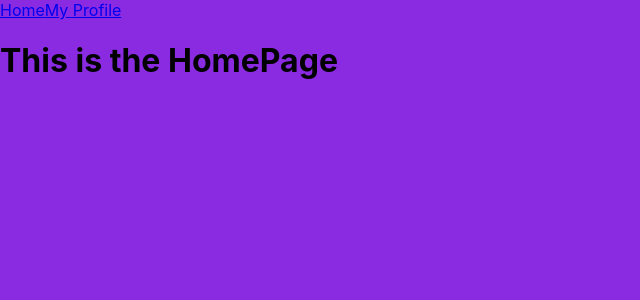
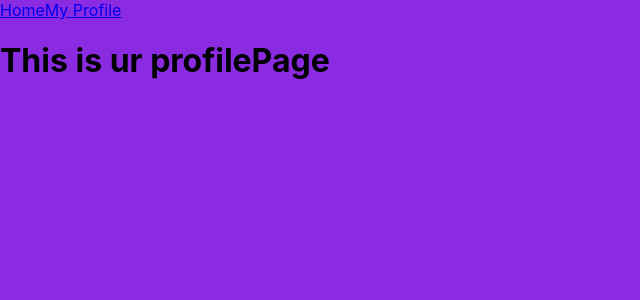
Before and after one commit to CarlMM/WorkoutJournalApp, a React (Vite) app in the folder WorkoutJournalFrontend/: page /myProfilePage in a window 1280 px wide. Shown: the top 300 px of the page, without its empty margins (0-640 px from the left). Built offline with nearby package versions, Linux system fonts and the light colour scheme.

Commit message:
Fixed routing problem, learning

```diff
--- a/WorkoutJournalFrontend/src/App.jsx
+++ b/WorkoutJournalFrontend/src/App.jsx
@@ -7,6 +7,7 @@ import {
 } from "react-router-dom"
 
 import Home from './component/Home';
+import MyProfilePage from './component/MyProfile/MyProfilePage'
 
 function App() {
 
@@ -16,11 +17,14 @@ function App() {
       <div>
         <nav>
           <Link to="/">Home</Link>
-          <Link to="/myPage">My Profile</Link>
+          <Link to="/myProfilePage">My Profile</Link>
         </nav>
         <Switch>
-          <Route path="/">
+          <Route exact path="/">
             <Home/>
+          </Route>
+          <Route path="/myProfilePage">
+            <MyProfilePage/>
           </Route>
         </Switch>
       </div>
--- a/WorkoutJournalFrontend/src/component/Home.jsx
+++ b/WorkoutJournalFrontend/src/component/Home.jsx
@@ -3,7 +3,6 @@ import '../cssFolder/HomeCss.css'
 
 function Home(){
     const welcomeMessage = "This is the HomePage"
-
 
     return <>
     <h1>{welcomeMessage}</h1>
--- /dev/null
+++ b/WorkoutJournalFrontend/src/component/MyProfile/MyProfilePage.jsx
@@ -0,0 +1,15 @@
+import React from 'react'
+
+
+function MyProfilePage(){
+
+
+    const myProfileMsg = "This is ur profilePage"
+
+
+    return <>
+        <h1>{myProfileMsg}</h1>
+    </>
+}
+
+export default MyProfilePage
```
